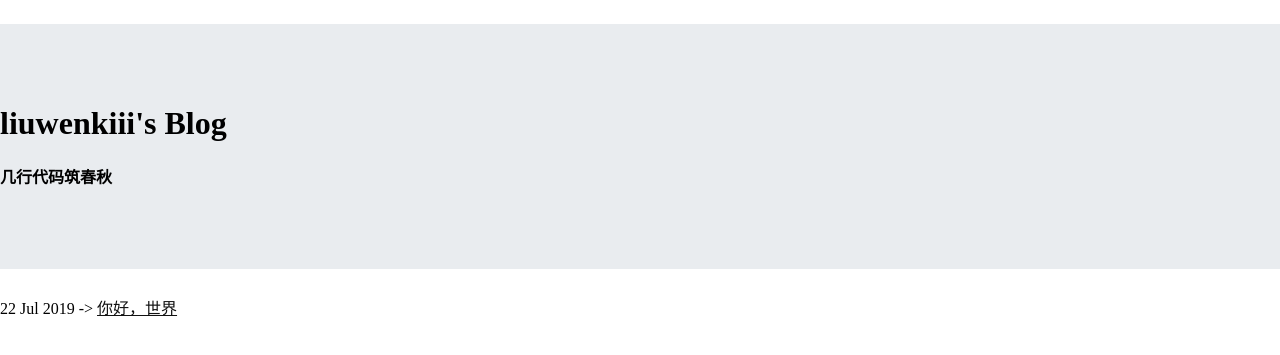
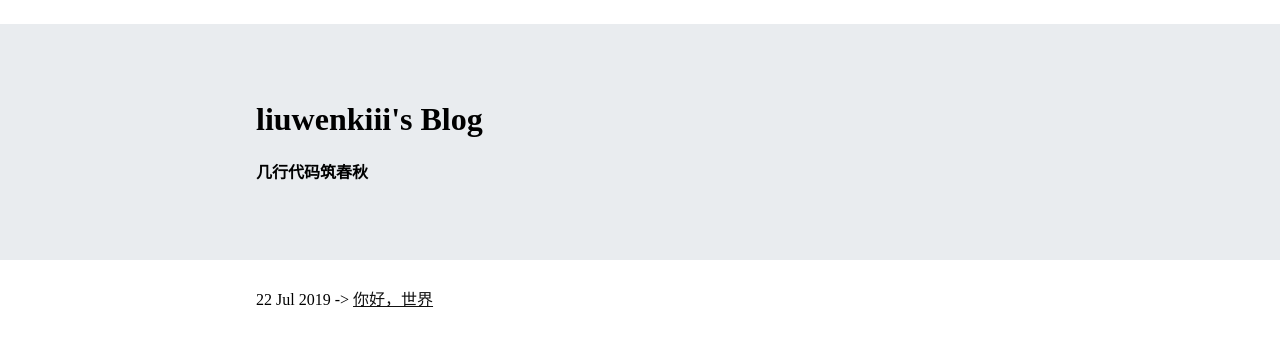
Before and after one commit to liuwenkiii/liuwenkiii.github.io, a Jekyll site: the page built from index.html, in a window 1280 px wide. Shown: the top 355 px of the page. Built offline with Jekyll 4.4.1, drawn with Linux system fonts in a browser that asks for light colours.

Commit message:
index layout changed

```diff
--- a/index.html
+++ b/index.html
@@ -3,19 +3,38 @@
 title: liuwenkiii's Blog
 ---
 
+<!DOCTYPE html>
+
+<html lang="en">
+
+<head>
+
+    <meta charset="UTF-8">
+    <meta name="viewport" content="width=device-width, initial-scale=1.0">
+    <meta http-equiv="X-UA-Compatible" content="ie=edge">
+    <title>{{ page.title }}</title>
     <link rel="stylesheet" href="./style.css">
 
+</head>
+
+<body>
+
     <div class="header">
+        <div class="container">
             <h1>{{ page.title }}</h1>
             <h4>几行代码筑春秋</h4>
         </div>
+    </div>
+
     <div class="container">
         {% for post in site.posts %}
-    <div class="row">
-        <div class="col">
+            <div>
                 {{ post.date | date_to_string }} ->
                 <a href="{{ site.baseurl }}{{ post.url }}">{{ post.title }}</a>
             </div>
-    </div>
         {% endfor %}
     </div>
+
+</body>
+
+</html>
--- a/style.css
+++ b/style.css
@@ -18,14 +18,13 @@
     color: #111111;
 }
 
-.float
-{
-    float: left;
-}
-
 .header
 {
     background-color: #e9ecef;
-    padding: 60px 0px;
-    margin-bottom: 2%;
+    padding: 30px 0px;
 }
+
+.container
+{
+    padding: 2% 20%;
+}
```
Lines whose indentation alone changed are shown as unchanged.
